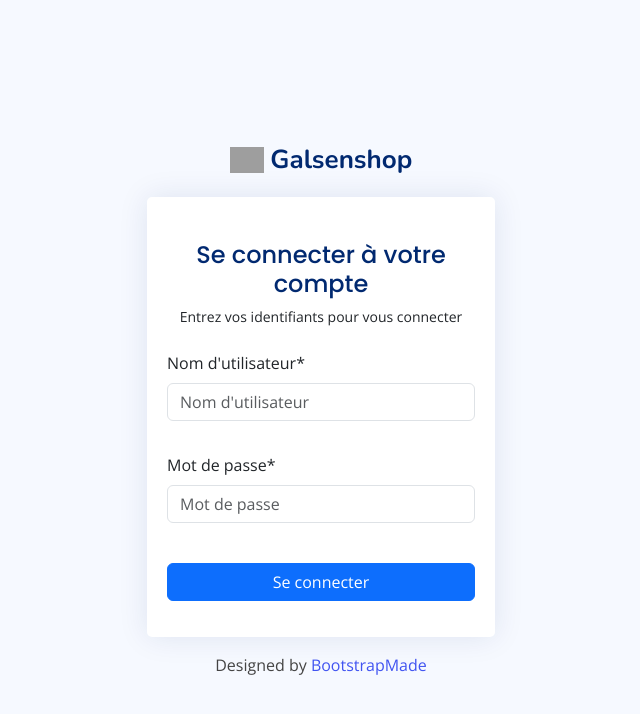
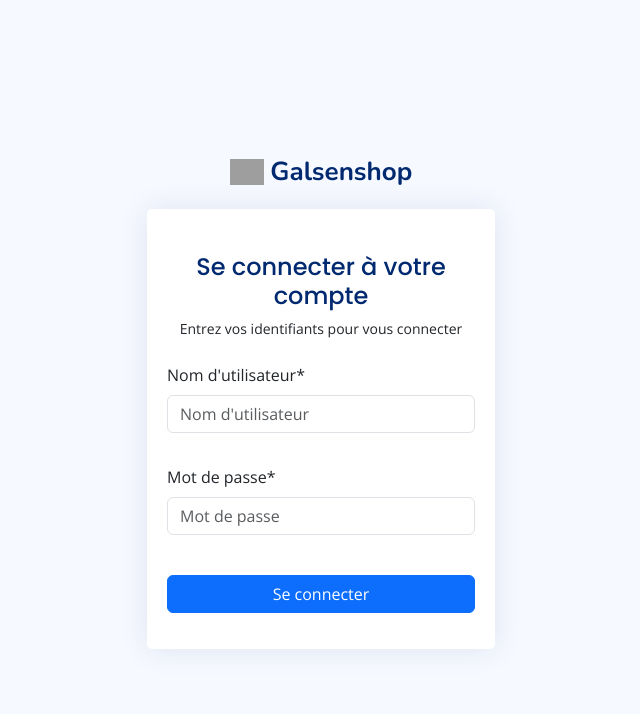
Before and after one commit to Kountade/Gestion_stock_vente, a Django app: page / in a window 1280 px wide. Shown: the top 714 px of the page, without its empty margins (319-959 px from the left). Run offline with Django 5.2, Linux system fonts and the light colour scheme; some libraries are stand-ins or nearby versions; grey boxes are pictures that could not be loaded.

Commit message:
first commit 15

```diff
--- a/templates/utilisateurs/login.html
+++ b/templates/utilisateurs/login.html
@@ -99,9 +99,7 @@
             </div>
             <!-- End Card -->
 
-            <div class="credits">
-              Designed by <a href="https://bootstrapmade.com/">BootstrapMade</a>
-            </div>
+            <div class="credits"></div>
 
             <!-- Vendor JS Files -->
             <script src="{% static 'assets/vendor/apexcharts/apexcharts.min.js'%}"></script>
```
